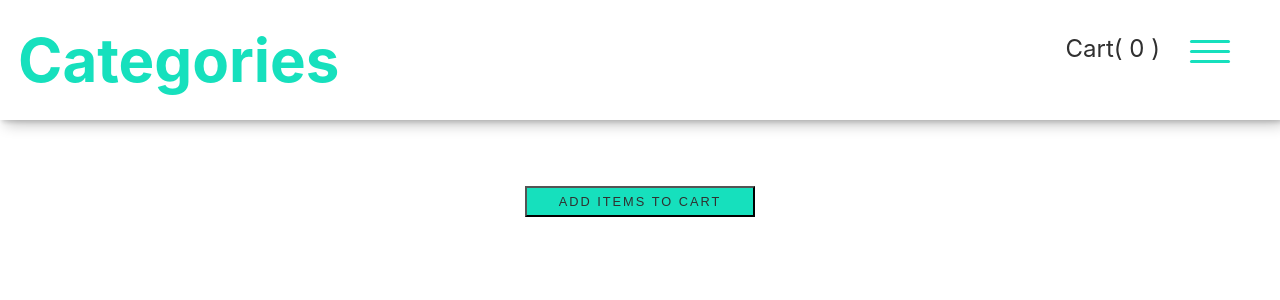
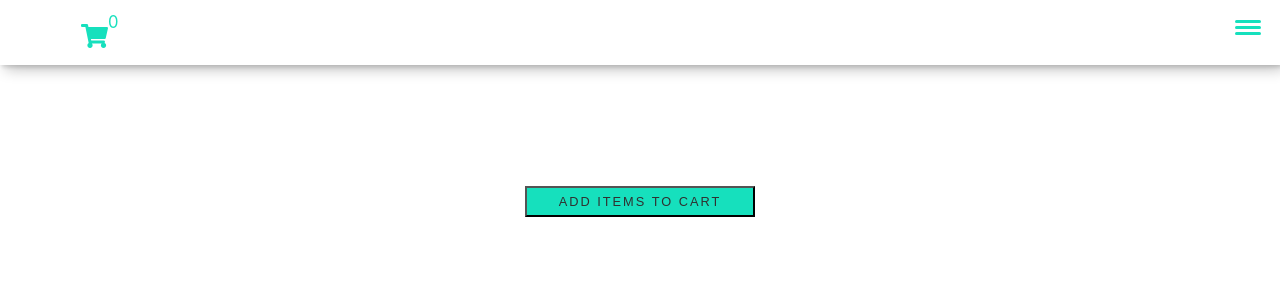
Before and after one commit to BongominErickJuma/shopping-cart, a React (Create React App) app: page /shopping-cart/cart in a window 1280 px wide. Shown: the top 300 px of the page. Built offline with nearby package versions, Linux system fonts and the light colour scheme.

Commit message:
updated shopping cart

```diff
--- a/public/index.html
+++ b/public/index.html
@@ -22,7 +22,7 @@
       work correctly both with client-side routing and a non-root public URL.
       Learn how to configure a non-root public URL by running `npm run build`.
     -->
-
+    <link rel="stylesheet" href="https://cdnjs.cloudflare.com/ajax/libs/font-awesome/5.11.2/css/all.css" integrity="sha256-46qynGAkLSFpVbEBog43gvNhfrOj+BmwXdxFgVK/Kvc=" crossorigin="anonymous" />
     <title>A simple Shopping Cart</title>
   </head>
   <body>
--- a/src/App.js
+++ b/src/App.js
@@ -113,7 +113,7 @@ function App() {
               />
             }
           />
-          <Route path="/*" element={<NotFound />} />
+          <Route path="*" element={<NotFound />} />
         </Routes>
       </div>
     </Router>
--- a/src/Components/Navbar.css
+++ b/src/Components/Navbar.css
@@ -1,15 +1,16 @@
+
 header {
   display: flex;
   justify-content: space-between;
-  align-items: center;
-  padding: 1em;
+  padding: .5em;
   position: fixed;
   top: 0;
+  background: var(--clr-light);
+  right: 0;
   left: 0;
-  right: 0;
-  bottom: 90vh;
-  background: var(--clr-light);
+  width: 100%;
   box-shadow: var(--bs);
+  margin: 0 auto;
 }
 
 .nav {
@@ -23,7 +24,7 @@ header {
   z-index: 100;
 
   transform: translateX(100%);
-  transition: transform 250ms cubic-bezier(0.5, 0, 0.5, 1);
+  transition: transform 250ms cubic-bezier(.5, 0, .5, 1);
 }
 
 .nav__list {
@@ -49,13 +50,13 @@ header {
 }
 
 .nav-toggle {
-  padding: 0.5em;
+  padding: .5em;
   background: transparent;
   border: 0;
   cursor: pointer;
   position: absolute;
   right: 1em;
-  top: 2em;
+  top: 1.5em;
   z-index: 1000;
 }
 
@@ -68,7 +69,7 @@ header {
 }
 
 .nav-open .hamburger {
-  transform: rotate(0.625turn);
+  transform: rotate(.625turn);
 }
 
 .nav-open .hamburger::before {
@@ -94,57 +95,26 @@ header {
   transition: transform 250ms ease-in-out;
 }
 
+
 .hamburger::before,
 .hamburger::after {
-  content: "";
+  content: '';
   position: absolute;
   left: 0;
   right: 0;
 }
 
-.hamburger::before {
-  top: 6px;
+.hamburger::before { top: 6px; }
+.hamburger::after { bottom: 6px; }
+
+/* cart  */
+
+.cart{
+  font-size: 1.5rem;
+  color: var(--clr-accent);
 }
-.hamburger::after {
-  bottom: 6px;
-}
-.cart {
-  cursor: pointer;
-  position: absolute;
-  right: 3em;
-  top: 0.5em;
-  font-size: 1.5rem;
-}
-
-@media (min-width: 50rem) {
-  header {
-    bottom: 85vh;
-  }
-  .nav-open .nav {
-    transform: translateX(60%);
-  }
-  .nav__list {
-    align-items: flex-start;
-    padding-left: 1em;
-    margin: 1em;
-  }
-  .nav-toggle {
-    top: 2em;
-    right: 2em;
-    font-size: var(--fs-h3);
-  }
-
-  .hamburger::before {
-    top: 10px;
-  }
-  .nav-open .hamburger::before {
-    transform: rotate(90deg) translateX(-10px);
-  }
-  .hamburger::after {
-    bottom: 10px;
-  }
-  .cart {
-    right: 5em;
-    top: 1.25em;
+@media (min-width: 500px) {
+  .cart{
+    margin-left: 3em;
   }
 }
--- a/src/Components/Navbar.js
+++ b/src/Components/Navbar.js
@@ -14,15 +14,13 @@ const Navbar = ({ cart }) => {
   return (
     <header>
       <div className="logo">
-        <h2>
-          <Link to="/">Categories</Link>
-        </h2>
+        <Link to="/cart" className="cart">
+          <i class="fas fa-shopping-cart"></i>
+          <sup>
+            <sup>{cart.length}</sup>
+          </sup>
+        </Link>
       </div>
-      <p>
-        <Link to="/cart" className="cart">
-          Cart( {cart.length} )
-        </Link>
-      </p>
       <button className="nav-toggle" onClick={handleToggle}>
         <span className="hamburger"></span>
       </button>
@@ -57,11 +55,6 @@ const Navbar = ({ cart }) => {
               Trousers
             </NavLink>
           </li>
-          <li className="nav__item">
-            <NavLink to="/cart" className="nav__link" onClick={handleRemove}>
-              Cart
-            </NavLink>
-          </li>
         </ul>
       </nav>
     </header>
--- a/src/index.css
+++ b/src/index.css
@@ -95,15 +95,19 @@ a {
   margin: 0 auto;
 }
 
+.productItem p{
+  font-size: var(--fs-h3);
+}
+.container,
 .cartItem {
   margin-top: 17vh;
 }
 
 .zoom {
   position: fixed;
-  top: 20%;
-  right: 5em;
-  width: 60px;
+  top: 1em;
+  left: 50%;
+  width: 30px;
   opacity: 0;
   animation: zoom 500ms ease-in forwards;
 }
@@ -114,16 +118,11 @@ a {
   }
   50% {
     opacity: 1;
-    width: 40px;
   }
   100% {
     opacity: 0;
-    right: 5em;
-    top: 0;
+    left: 0;
   }
-}
-.container {
-  margin-top: 17vh;
 }
 .container h2 {
   margin-bottom: 1em;
@@ -142,7 +141,16 @@ a {
     grid-template-columns: repeat(auto-fit, minmax(300px, 1fr));
     gap: 2em;
   }
-  .zoom {
-    width: 100px;
+  @keyframes zoom {
+    0% {
+      opacity: 0;
+    }
+    50% {
+      opacity: 1;
+    }
+    100% {
+      opacity: 0;
+      left: 3em;
+    }
   }
 }
```
Also changed, not shown: src/App.css (line endings or trailing spaces).
